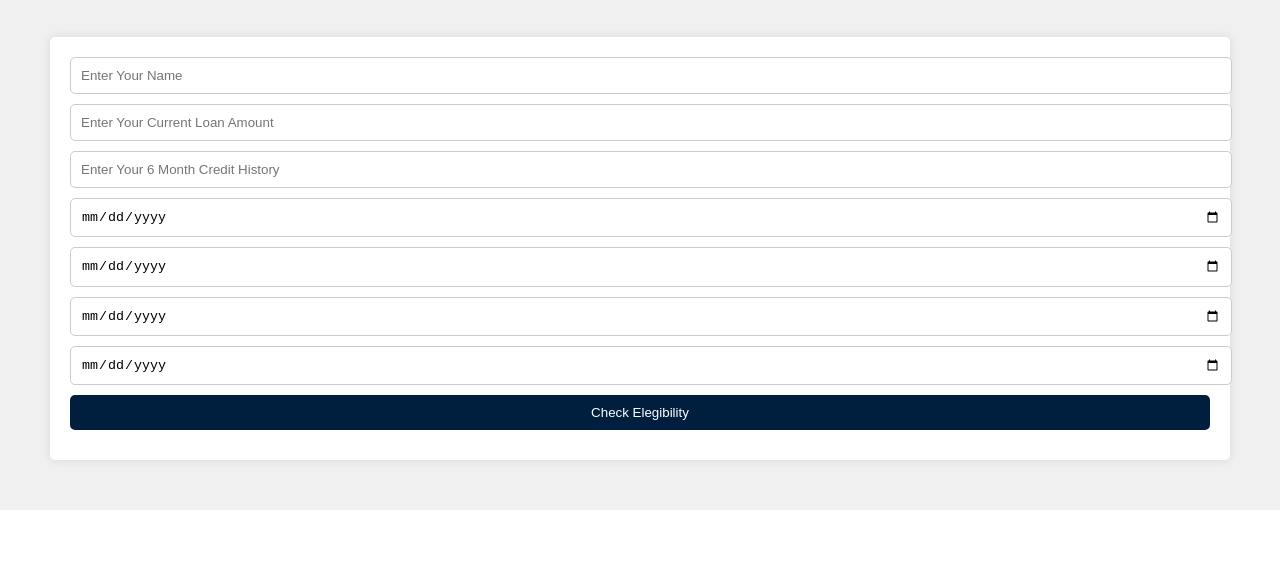
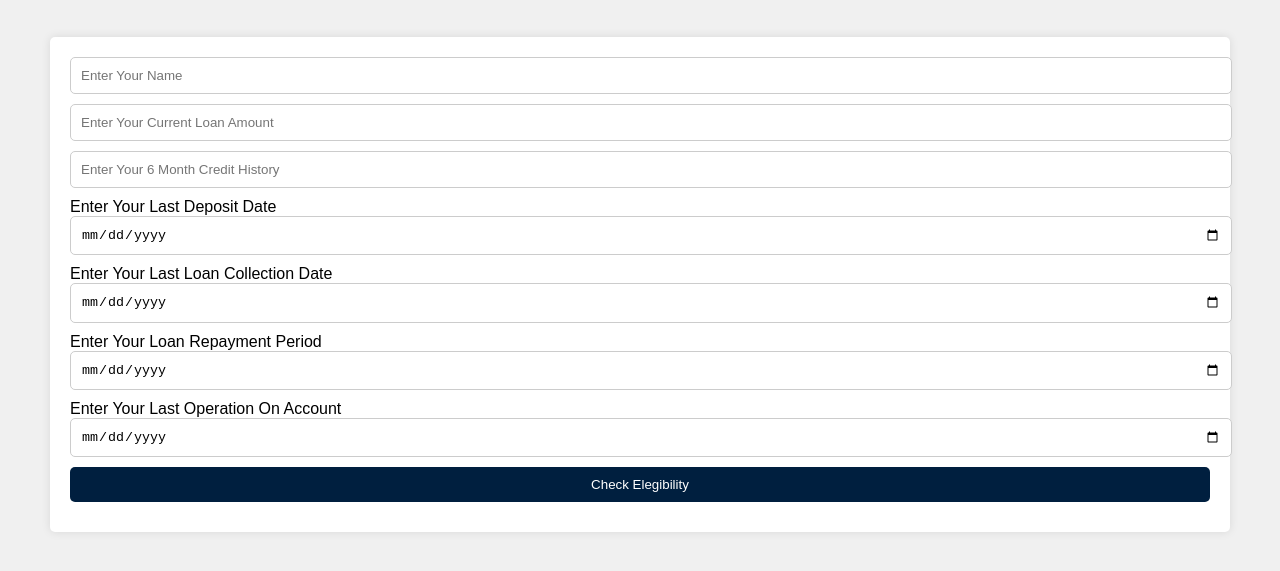
Before and after one commit to Lawani-EJ/Loany-App2, a plain HTML site: page index.html in a window 1280 px wide. Shown: the part 237-808 px from the top of the page. Drawn offline with Linux system fonts and the light colour scheme.

Commit message:
Modified HTML file

```diff
--- a/index.html
+++ b/index.html
@@ -30,9 +30,13 @@
         <input type="text"  placeholder="Enter Your Name">    <!--User inputs His/Her Name-->
          <input type="number" placeholder="Enter Your Current Loan Amount"> <!--User inputs His/Her Loan Amount-->
         <input type="number" placeholder="Enter Your 6 Month Credit History"> <!--User inputs His/Her Monthly History-->
+        <label for="">Enter Your Last Deposit Date</label> <br>
        <input type="date" placeholder="Enter Your Last Deposit Date">  <!--User inputs His/Her Deposit Date-->
+               <label for="">Enter Your Last Loan Collection Date</label> <br>
        <input type="date" placeholder="Enter Your Last Loan Collection Date"> <!--User inputs His/Her Loan Collection Date-->
+               <label for="">Enter Your  Loan Repayment Period</label> <br>
         <input type="date" placeholder="Enter Your  Loan Repayment Period"> <!--User inputs His/Her Repayment Period-->
+                <label for="">Enter Your Last Operation On Account</label> <br>
         <input type="date" placeholder="Enter Your Last Operation On Account"> <!--User inputs Operation On Account -->
         <button type="submit">Check Elegibility</button>
       </form>
```
